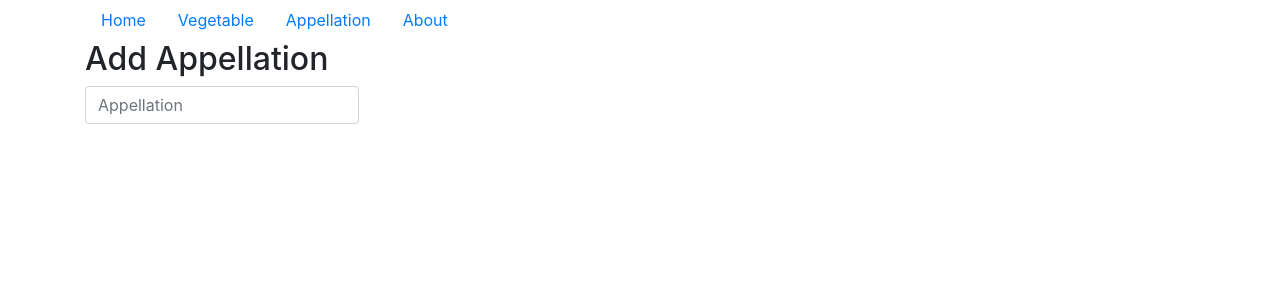
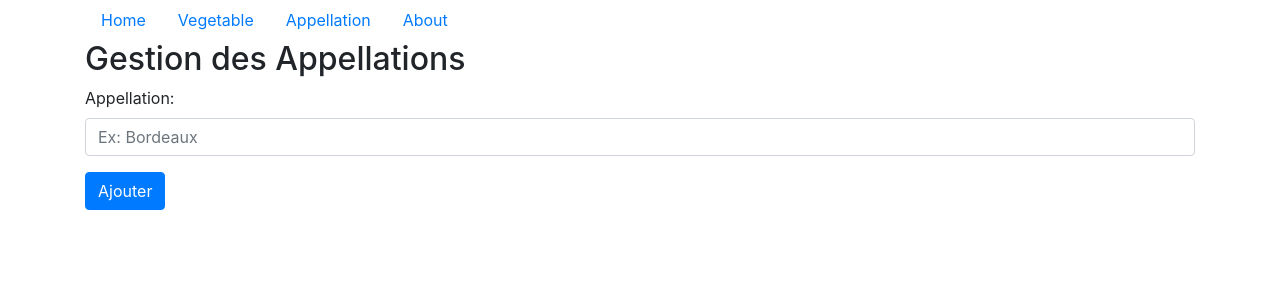
Before and after one commit to diplomegalo/WebTemplate, a React app in the folder Web/app/: page /appellation in a window 1280 px wide. Shown: the top 300 px of the page. Built offline with nearby package versions, Linux system fonts and the light colour scheme.

Commit message:
create input for form

```diff
--- a/Web/app/src/components/AppellationForm.tsx
+++ b/Web/app/src/components/AppellationForm.tsx
@@ -1,32 +1,61 @@
 import React from "react";
 import Form from "react-bootstrap/esm/Form";
+import Button from "react-bootstrap/esm/Button";
 import { IAppellation } from "models/IAppellation";
 
 export interface IAppellationProps
 {
     appellation: IAppellation;
-    handleChange: (e: React.ChangeEvent<HTMLInputElement>) => void
+    handleChange: (e: React.ChangeEvent<HTMLInputElement | HTMLSelectElement>) => void;
+    handleSubmit: (e: React.FormEvent<HTMLFormElement>) => void;
+    isValid: boolean;
 }
 
 export const AppellationForm = (props: IAppellationProps) =>
 {
-    const { appellation } = props;
-    const { handleChange } = props;
-    const update = appellation.id !== null;
+    const {
+        appellation,
+        handleChange,
+        handleSubmit,
+        isValid,
+    } = props;
 
     return (
-        <Form>
-            <h2>{update ? `Update ${appellation.name}` : "Add Appellation"}</h2>
-            <Form.Group>
-                <Form.Label>
-                    <Form.Control
-                        type="text"
-                        placeholder="Appellation"
-                        value={appellation.name}
-                        onChange={handleChange}
-                    />
-                </Form.Label>
-            </Form.Group>
+        <Form validated={isValid} onSubmit={handleSubmit}>
+            <Input
+                placeholder="Ex: Bordeaux"
+                value={appellation.name}
+                onChange={handleChange}
+                name="name"
+                error="Le nom de l'appellation est requise."
+            />
+            <Button type="submit">Ajouter</Button>
         </Form>
     );
 };
+
+// eslint-disable-next-line max-len
+const Input = (props: { placeholder: string; value: string; name: string; onChange: (e: React.ChangeEvent<HTMLInputElement | HTMLSelectElement>) => void, error: string }) =>
+{
+    const {
+        placeholder,
+        value,
+        name,
+        onChange,
+        error,
+    } = props;
+    return (
+        <Form.Group>
+            <Form.Label>Appellation:</Form.Label>
+            <Form.Control
+                required
+                type="text"
+                placeholder={placeholder}
+                value={value}
+                name={name}
+                onChange={onChange}
+            />
+            <Form.Control.Feedback type="invalid">{error}</Form.Control.Feedback>
+        </Form.Group>
+    );
+};
--- a/Web/app/src/containers/Appellation.tsx
+++ b/Web/app/src/containers/Appellation.tsx
@@ -11,13 +11,38 @@ const Appellation = () =>
         type: null,
     });
 
-    // eslint-disable-next-line max-len
-    const handleChange = ({ target }: React.ChangeEvent<HTMLInputElement>) => setAppellation((value) => ({
-        ...value,
-        [target.name]: target.value,
-    }));
+    const [isValid, setIsValid] = useState<boolean>(false);
 
-    return <AppellationForm appellation={appellation} handleChange={handleChange} />;
+    const handleChange = ({ target }: React.ChangeEvent<HTMLInputElement | HTMLSelectElement>) =>
+    {
+        setAppellation((value) => ({ ...value, [target.name]: target.value }));
+    };
+
+    const handleSubmit = (e: React.FormEvent<HTMLFormElement>) =>
+    {
+        const { form } = e.currentTarget;
+        if (form.checkValidity() === false)
+        {
+            e.preventDefault();
+            e.stopPropagation();
+        }
+        else
+        {
+            setIsValid(true);
+        }
+    };
+
+    return (
+        <>
+            <h2>Gestion des Appellations</h2>
+            <AppellationForm
+                appellation={appellation}
+                handleChange={handleChange}
+                handleSubmit={handleSubmit}
+                isValid={isValid}
+            />
+        </>
+    );
 };
 
 export default Appellation;
```
Also changed, not shown: Web/app/.eslintrc.js.
